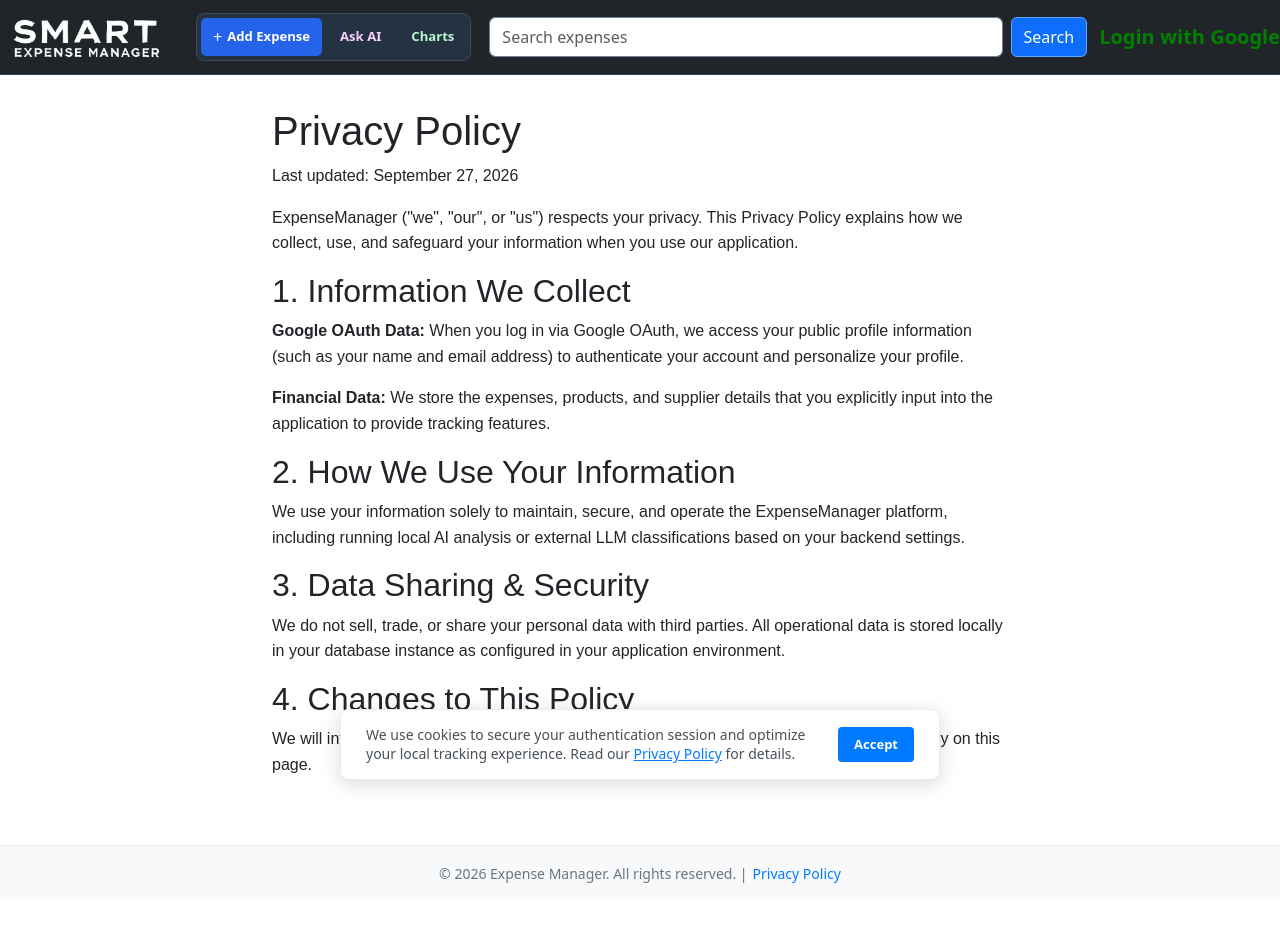
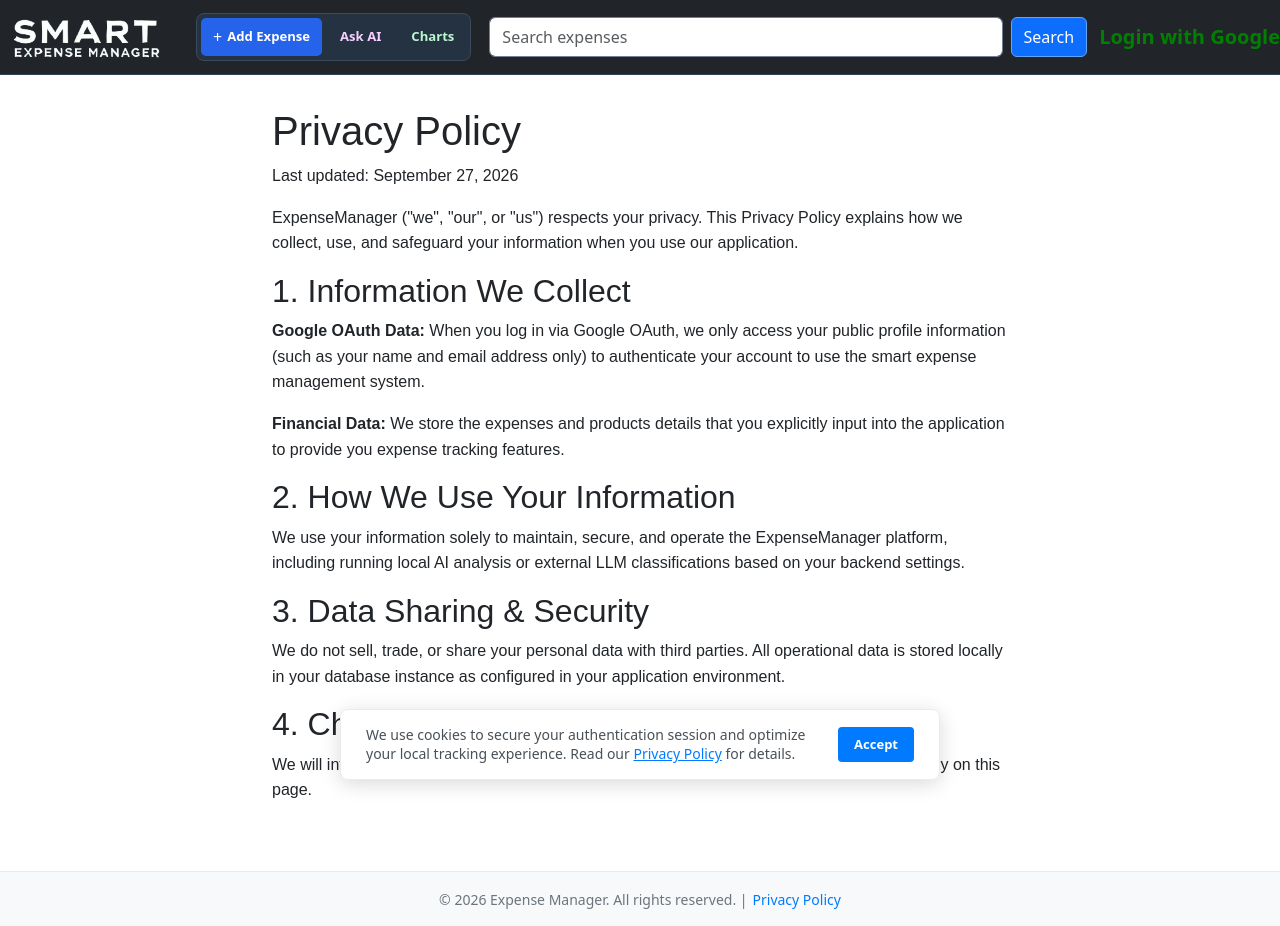
Before and after one commit to sameersayani/ExpenseManager, a React (Create React App) app in the folder ui/finacals/: page /privacy in a window 1280 px wide. Before the commit the page ends 900 px from the top, so only its background shows below. Built offline with nearby package versions, Linux system fonts and the light colour scheme; no server answers.

Commit message:
small update

```diff
--- a/ui/finacals/src/components/PrivacyPolicy.js
+++ b/ui/finacals/src/components/PrivacyPolicy.js
@@ -9,8 +9,8 @@ const PrivacyPolicy = () => {
       <p>ExpenseManager ("we", "our", or "us") respects your privacy. This Privacy Policy explains how we collect, use, and safeguard your information when you use our application.</p>
 
       <h2>1. Information We Collect</h2>
-      <p><strong>Google OAuth Data:</strong> When you log in via Google OAuth, we access your public profile information (such as your name and email address) to authenticate your account and personalize your profile.</p>
-      <p><strong>Financial Data:</strong> We store the expenses, products, and supplier details that you explicitly input into the application to provide tracking features.</p>
+      <p><strong>Google OAuth Data:</strong> When you log in via Google OAuth, we only access your public profile information (such as your name and email address only) to authenticate your account to use the smart expense management system.</p>
+      <p><strong>Financial Data:</strong> We store the expenses and products details that you explicitly input into the application to provide you expense tracking features.</p>
 
       <h2>2. How We Use Your Information</h2>
       <p>We use your information solely to maintain, secure, and operate the ExpenseManager platform, including running local AI analysis or external LLM classifications based on your backend settings.</p>
```
